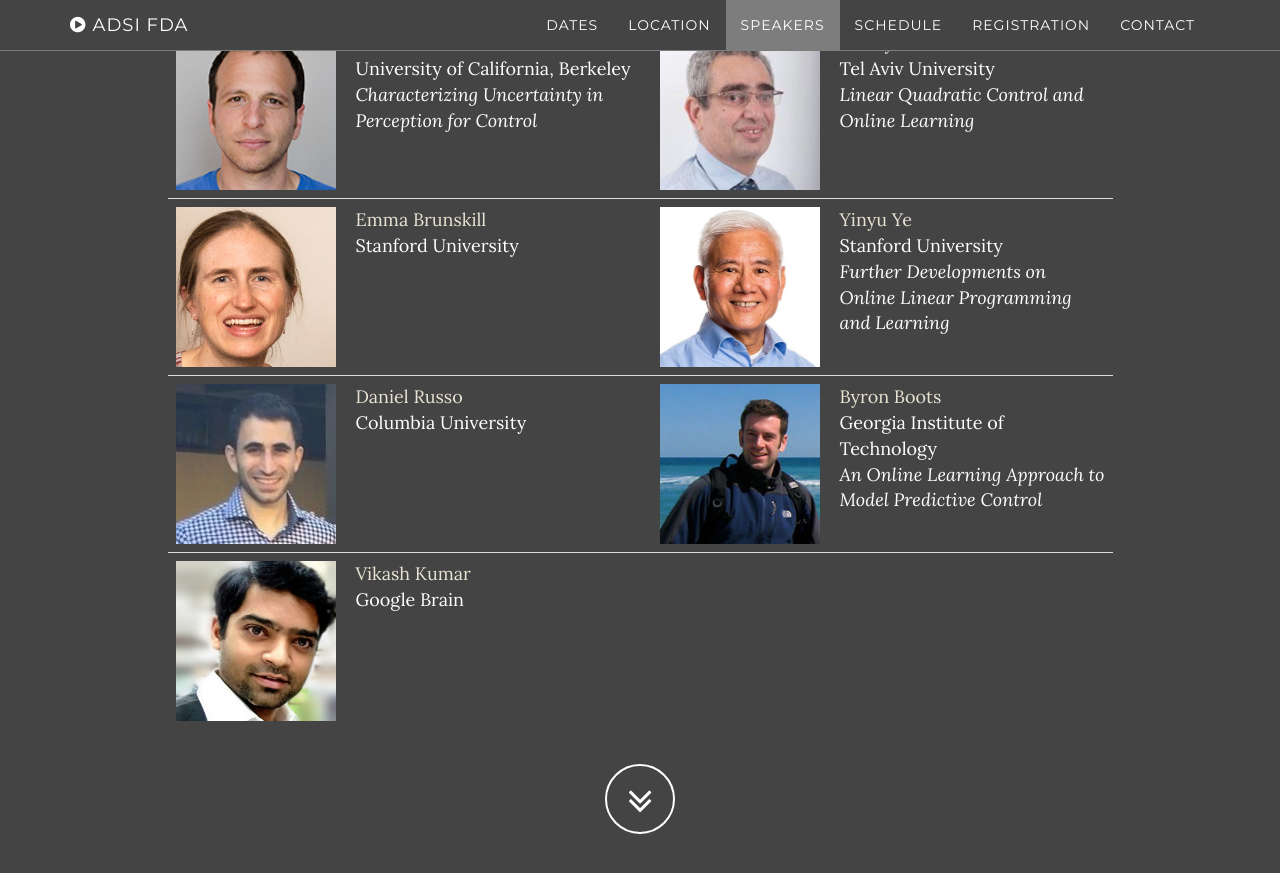
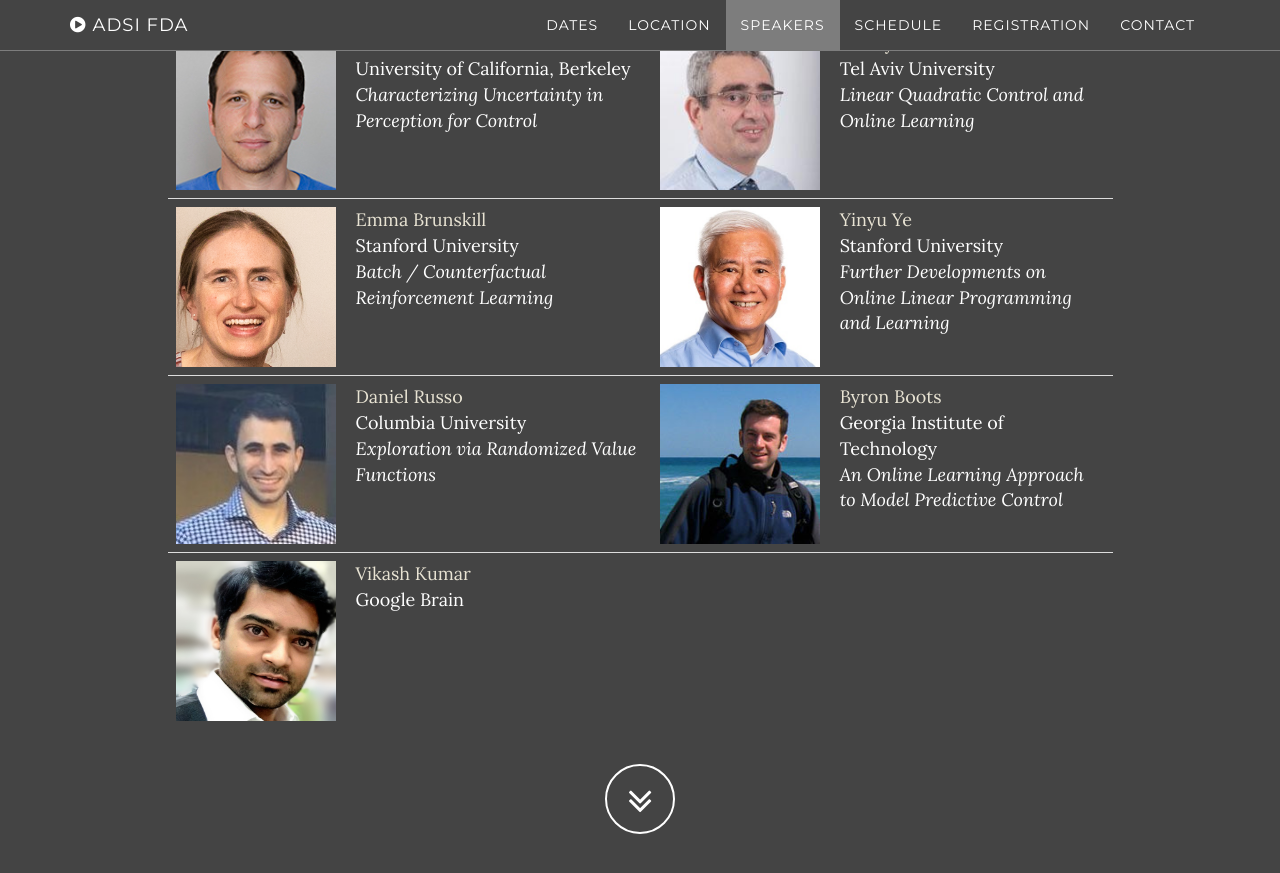
Before and after one commit to kgjamieson/ifds-workshop-2025, a Jekyll site: the page built from index.html, in a window 1280 px wide and 900 px high, scrolled down 2976 px. Shown: the top 873 px of the window. Built offline with Jekyll 4.4.1, drawn with Linux system fonts in a browser that asks for light colours; some of the changed text lies outside the part shown.

```diff
--- a/_includes/schedule.html
+++ b/_includes/schedule.html
@@ -50,13 +50,13 @@
                   <td>9:00-9:45</td><td> Lecture: Yishay Mansour </td>
                 </tr>
                 <tr>
-                  <td>9:45-10:30</td><td> Lecture: Emma Brunskill </td>
+                  <td>9:45-10:30</td><td> Lecture: Emo Todorov </td>
                 </tr>
                 <tr>
                   <td>10:30-11:00</td><td> Break </td>
                 </tr>
                 <tr>
-                  <td>11:00-11:45</td><td> Lecture: Emo Todorov </td>
+                  <td>11:00-11:45</td><td> Lecture: Emma Brunskill</td>
                 </tr>
                 <tr>
                   <td>11:45-1:30</td><td> Lunch </td>
--- a/_includes/speakers.html
+++ b/_includes/speakers.html
@@ -33,13 +33,13 @@ Classical System Identification Algorithm</i></td>
 </tr>
 <tr>
 <td class="thumb"><img src="img/instructors/emma.jpg"></td>
-<td><a href="https://cs.stanford.edu/people/ebrun/">Emma Brunskill</a><br />Stanford University<br /><i> </i></td>
+<td><a href="https://cs.stanford.edu/people/ebrun/">Emma Brunskill</a><br />Stanford University<br /><i>Batch / Counterfactual Reinforcement Learning</i></td>
 <td class="thumb"><img src="img/instructors/yinyu.jpg"></td>
 <td><a href="https://web.stanford.edu/~yyye/">Yinyu Ye</a> <br />Stanford University<br /><i>Further Developments on Online Linear Programming and Learning</i></td>
 </tr>
 <tr>
 <td class="thumb"><img src="img/instructors/daniel.jpg"></td>
-<td><a href="https://djrusso.github.io/">Daniel Russo</a> <br />Columbia University<br /><i> </i></td>
+<td><a href="https://djrusso.github.io/">Daniel Russo</a> <br />Columbia University<br /><i>Exploration via Randomized Value Functions</i></td>
 <td class="thumb"><img src="img/instructors/byron.jpg"></td>
 <td><a href="https://www.cc.gatech.edu/~bboots3/">Byron Boots</a> <br />Georgia Institute of Technology<br /><i>An Online Learning Approach to Model Predictive Control</i></td>
 </tr>
```
Also changed, not shown: 1 other file.
